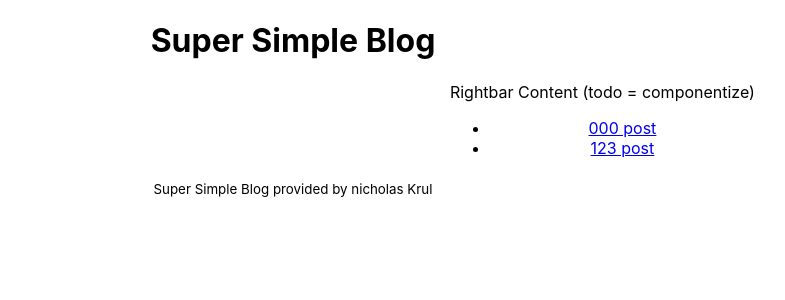
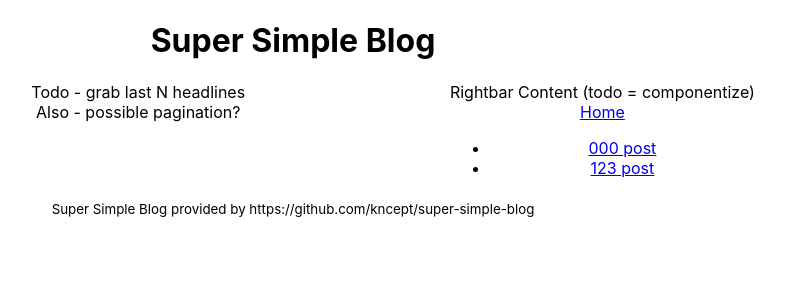
Before and after one commit to kncept/slog, a React (Create React App) app in the folder frontend/: page / in a window 1280 px wide. Shown: the top 300 px of the page, without its empty margins (347-1132 px from the left). Built offline with nearby package versions, Linux system fonts and the light colour scheme; no server answers; what fetch-ponyfill would draw is missing.

Commit message:
Extract Rightbar and some placeholder content

```diff
--- a/frontend/src/App.tsx
+++ b/frontend/src/App.tsx
@@ -5,6 +5,7 @@ import Post from './screens/Post'
 import { RouterProvider, createBrowserRouter } from 'react-router-dom'
 import RootLayout from './screens/RootLayout'
 import RouterError from './screens/RouterError'
+import PostScroller from './screens/PostScroller'
 
 // eslint-disable-next-line
 declare namespace NodeJS {
@@ -26,6 +27,10 @@ const router = createBrowserRouter([
       {
         path: "posts/:id",
         element: <Post />
+      },
+      {
+        path: '/',
+        element: <PostScroller />
       }
     ]
   },
--- /dev/null
+++ b/frontend/src/screens/PostScroller.tsx
@@ -0,0 +1,17 @@
+import React from 'react'
+import {Post as BlogPost, Identified} from '../../../interface/Model'
+import {GetPost} from '../loaders'
+import { useParams } from 'react-router-dom'
+
+
+const PostScroller: React.FC = () => {
+
+  return (
+    <div className="PostScroller">
+      Todo - grab last N headlines<br/>
+      Also - possible pagination?
+    </div>
+  )
+}
+
+export default PostScroller
--- /dev/null
+++ b/frontend/src/screens/RightBar.tsx
@@ -0,0 +1,21 @@
+import React from 'react'
+import { Link } from 'react-router-dom'
+
+
+const RightBar: React.FC = () => {
+
+  return (
+    <div className='RightBar'>
+        Rightbar Content (todo = componentize)<br/>
+        <Link to='/'>Home</Link>
+        <span>
+            <ul>
+                <li><Link to={'/posts/000'}>000 post</Link></li>
+                <li><Link to={'/posts/123'}>123 post</Link></li>
+            </ul>
+        </span>
+    </div>
+  )
+}
+
+export default RightBar;
--- a/frontend/src/screens/RootLayout.tsx
+++ b/frontend/src/screens/RootLayout.tsx
@@ -1,8 +1,9 @@
 import React from 'react'
 import './RootLayout.css'
-import { Link, Outlet } from 'react-router-dom'
+import { Outlet } from 'react-router-dom'
 import VBox from '../components/VBox'
 import HBox from '../components/HBox'
+import RightBar from './RightBar'
 
 const RootLayout: React.FC = () => {
     const mainContentWidth = 80
@@ -23,19 +24,11 @@ const RootLayout: React.FC = () => {
                     width: "60%"
                 }}><Outlet /></div>
                 <div>&nbsp;</div>
-                <div>
-                    Rightbar Content (todo = componentize)
-                    <span>
-                        <ul>
-                            <li><Link to={'/posts/000'}>000 post</Link></li>
-                            <li><Link to={'/posts/123'}>123 post</Link></li>
-                        </ul>
-                    </span>
-                </div>
+                <RightBar />
             </HBox>
             <div>
             {/* <div style={{display: 'flex', justifyContent: 'flex-end'}}> */}
-            <sub style={{marginLeft: 'auto', marginRight: '0'}}>Super Simple Blog provided by nicholas Krul</sub>
+            <sub style={{marginLeft: 'auto', marginRight: '0'}}>Super Simple Blog provided by https://github.com/kncept/super-simple-blog</sub>
             {/* </div> */}
             </div>
         </VBox>
```
Also changed, not shown: 1 other file (tests, documents, lock files or other folders).
